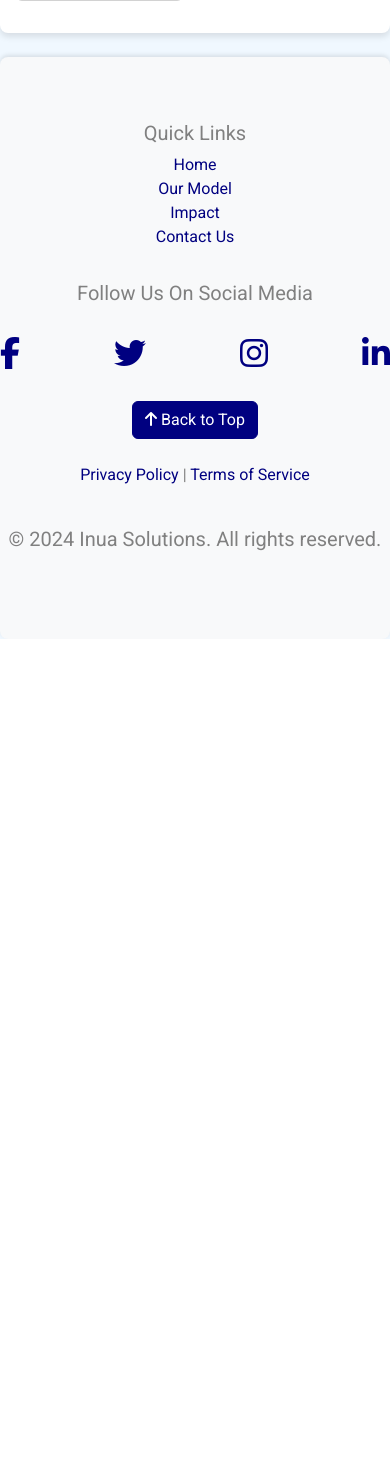
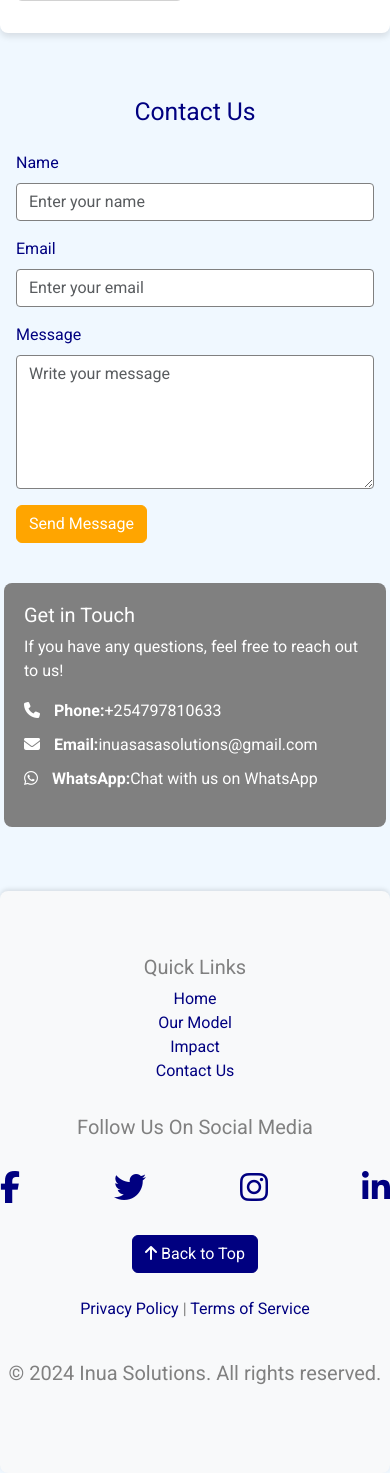
Before and after one commit to lalloyce/inuacrm2, a Node server app: page / in a window 390 px wide. Shown: the part 4380-5853 px from the top of the page. Before the commit the page ends 5019 px from the top, so only its background shows below. Run offline with Node 20, Linux system fonts and the light colour scheme; some libraries are stand-ins or nearby versions.

Commit message:
contact form

```diff
--- a/public/css/style.css
+++ b/public/css/style.css
@@ -173,3 +173,49 @@ body {
         max-width: 80%; /* Adjust for secondary SDGs on smaller screens */
     }
 }
+
+/* Contact Us Section */
+.contact-info {
+    background-color: var(--text-color); /* Darker background for contact info */
+    color: var(--white); /* White text for contrast */
+    padding: 20px;
+    border-radius: 8px;
+    min-height: 200px; /* Reduced height */
+}
+
+.contact-info a {
+    color: var(--white); /* Ensure links remain white */
+    text-decoration: none;
+}
+
+.contact-info a:hover {
+    color: var(--primary-color); /* Hover effect for links */
+}
+
+/* Ensure FA icons and text are aligned */
+.contact-info li {
+    display: flex;
+    align-items: center;
+    margin-bottom: 10px;
+}
+
+.contact-info i {
+    margin-right: 10px; /* Space between icon and text */
+}
+
+/* Increase gap between columns */
+.row > .col-md-6 {
+    margin-bottom: 20px;
+}
+
+@media (min-width: 768px) {
+    .row > .col-md-6 {
+        margin-bottom: 0;
+        margin-right: 30px; /* Increased gap between the two columns */
+    }
+
+    /* Ensure contact-info column height doesn't stretch unnecessarily */
+    .contact-info {
+        height: auto;
+    }
+}
--- a/public/index.html
+++ b/public/index.html
@@ -3,7 +3,7 @@
 <head>
     <meta charset="UTF-8">
     <meta name="viewport" content="width=device-width, initial-scale=1.0">
-    <title>Inua Solutions CRM</title>
+    <title>Inua Solutions</title>
     <link href="https://fonts.googleapis.com/css2?family=Roboto:wght@300;400;700&display=swap" rel="stylesheet">
     <link href="https://cdn.jsdelivr.net/npm/bootstrap@5.3.3/dist/css/bootstrap.min.css" rel="stylesheet" integrity="sha384-QWTKZyjpPEjISv5WaRU9OFeRpok6YctnYmDr5pNlyT2bRjXh0JMhjY6hW+ALEwIH" crossorigin="anonymous">
     <link rel="stylesheet" href="./css/style.css">
@@ -265,10 +265,44 @@
 <!-- Impact content ends here -->
 
     <!-- Contact Us content starts here -->
+<div class="container mt-5">
+    <h2 class="text-center mb-4">Contact Us</h2>
+    <div class="row">
+        <!-- Contact Form -->
+        <div class="col-md-8 mb-4">
+            <form id="contactForm">
+                <div class="mb-3">
+                    <label for="name" class="form-label">Name</label>
+                    <input type="text" class="form-control" id="name" placeholder="Enter your name" required>
+                </div>
+                <div class="mb-3">
+                    <label for="email" class="form-label">Email</label>
+                    <input type="email" class="form-control" id="email" placeholder="Enter your email" required>
+                </div>
+                <div class="mb-3">
+                    <label for="message" class="form-label">Message</label>
+                    <textarea class="form-control" id="message" rows="5" placeholder="Write your message" required></textarea>
+                </div>
+                <button type="submit" class="btn btn-primary">Send Message</button>
+            </form>
+            <div id="feedback" class="mt-3"></div>
+        </div>
+
+        <!-- Contact Info -->
+        <div class="col-md-4 mb-4 contact-info">
+            <h5>Get in Touch</h5>
+            <p>If you have any questions, feel free to reach out to us!</p>
+            <ul class="list-unstyled">
+                <li><strong><i class="fa fa-phone"></i> Phone: </strong> <a href="tel:+254797810633">+254797810633</a></li>
+                <li><strong><i class="fa fa-envelope"></i> Email: </strong> <a href="mailto:inuasasasolutions@gmail.com">inuasasasolutions@gmail.com</a></li>
+                <li><strong><i class="fa fa-whatsapp"></i> WhatsApp: </strong> <a href="https://wa.me/254797810633" target="_blank">Chat with us on WhatsApp</a></li>
+            </ul>
+        </div>
+    </div>
+</div>
+<!-- Contact Us content ends here -->
 
 
-
-    <!-- Contact Us content ends here -->
 
 
 
```
Also changed, not shown: public/js/auth.js (+163 -23 lines).
